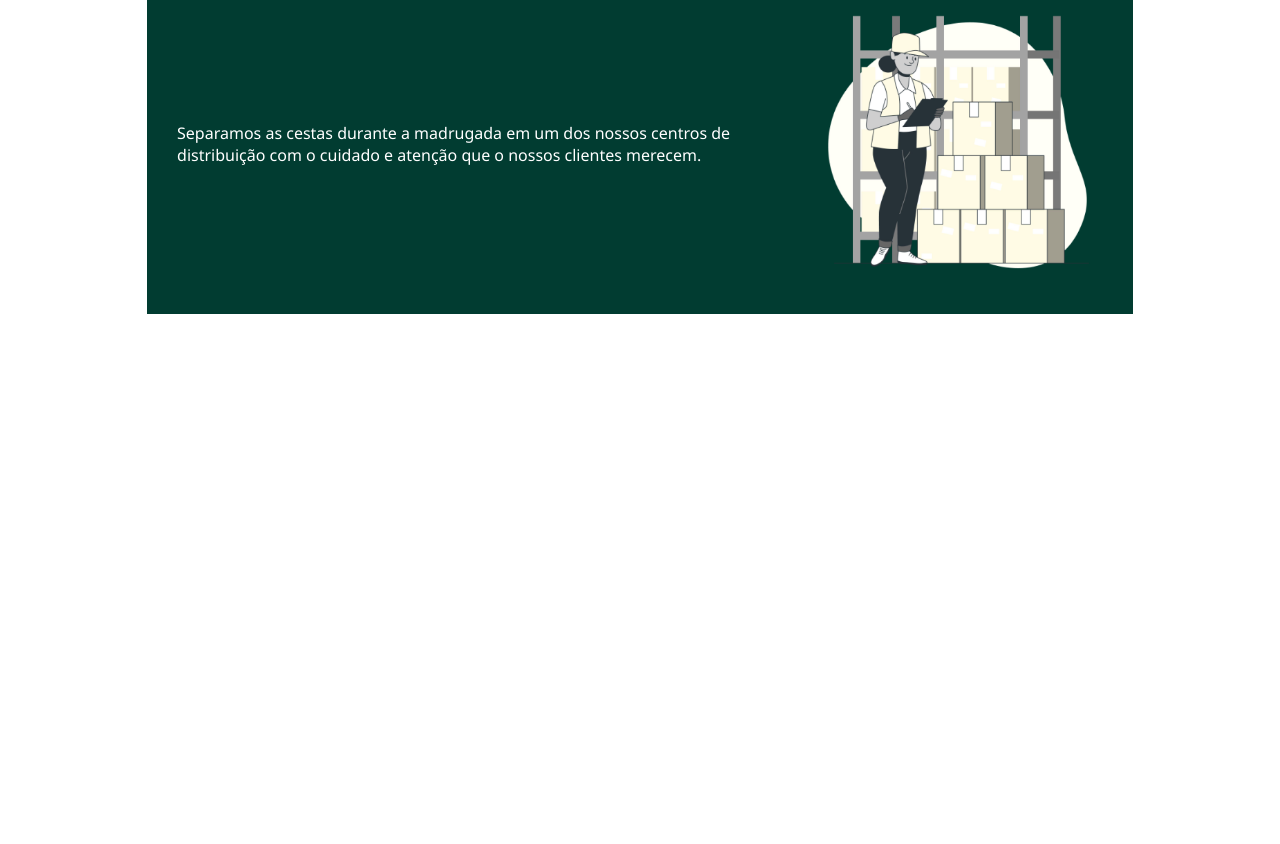
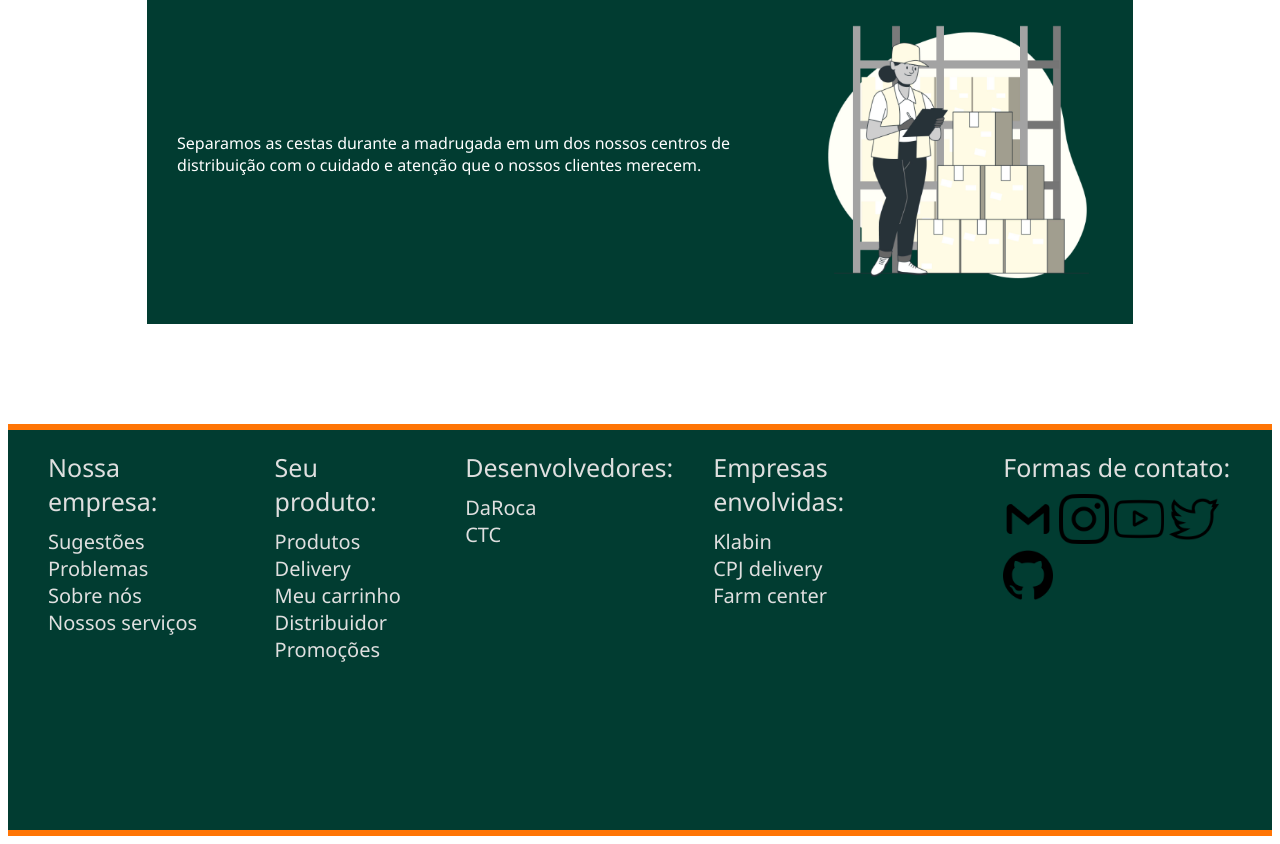
Before and after one commit to RafaelRigo/DaRoca, a plain HTML site: page codigo/principal/index.html in a window 1280 px wide. Shown: the part 3553-4397 px from the top of the page. Before the commit the page ends 3967 px from the top, so only its background shows below. Drawn offline with Linux system fonts and the light colour scheme.

Commit message:
footer provisorio

```diff
--- a/codigo/principal/index.html
+++ b/codigo/principal/index.html
@@ -97,6 +97,49 @@
         </article>
 
     </main>
+
+    <footer>
+        <ul>
+            <li class="tit">Nossa empresa:</li>
+
+            <li>Sugestões</li>
+            <li>Problemas</li>
+            <li>Sobre nós</li>
+            <li>Nossos serviços</li>
+        </ul>
+        <ul>
+            <li class="tit">Seu produto:</li>
+
+            <li>Produtos</li>
+            <li>Delivery</li>
+            <li>Meu carrinho</li>
+            <li>Distribuidor</li>
+            <li>Promoções</li>
+        </ul>
+        <ul>
+            <li class="tit">Desenvolvedores:</li>
+
+            <li>DaRoca</li>
+            <li>CTC</li>
+        </ul>
+        <ul>
+            <li class="tit">Empresas envolvidas:</li>
+
+            <li>Klabin</li>
+            <li>CPJ delivery</li>
+            <li>Farm center</li>
+        </ul>
+        <ul>
+            <li class="tit">Formas de contato:</li>
+
+            <li class="contato"><img src="../../imagens/gmail.png"></li>
+            <li class="contato"><img src="../../imagens/instagram.png"></li>
+            <li class="contato"><img src="../../imagens/youtube.png"></li>
+            <li class="contato"><img src="../../imagens/twitter.png"></li>
+            <li class="contato"><img src="../../imagens/github.png"></li>
+        </ul>
+    </footer>
+
     <script>
         var c = 1
         function reset(){
--- a/codigo/principal/style.css
+++ b/codigo/principal/style.css
@@ -10,7 +10,7 @@
 
 header {
     display: flex;
-    height: 70px;
+    height: 80px;
     background-color: var(--color-second);
     width: 100%;
 }
@@ -352,3 +352,32 @@ article h2 {
     float: left;
     display: inline;
 }
+
+footer {
+    background-color: #013C31;
+    height: 400px;
+    display: flex;
+    justify-content: space-around;
+    border-top: 6px solid #FF7505;
+    border-bottom: 6px solid #FF7505;
+}
+
+footer img {
+    width: 50px;
+}
+
+.tit {
+    font-size: 25px;
+    margin-bottom: 10px;
+}
+
+footer ul {
+    list-style: none;
+    font-size: 20px;
+    color: rgb(223, 223, 223);
+    font-family: var(--font);
+}
+
+.contato {
+    display: inline;
+}
```
Also changed, not shown: imagens/github.png (added), imagens/gmail.png (added), imagens/instagram.png (added), imagens/twitter.png (added), imagens/youtube.png (added).
